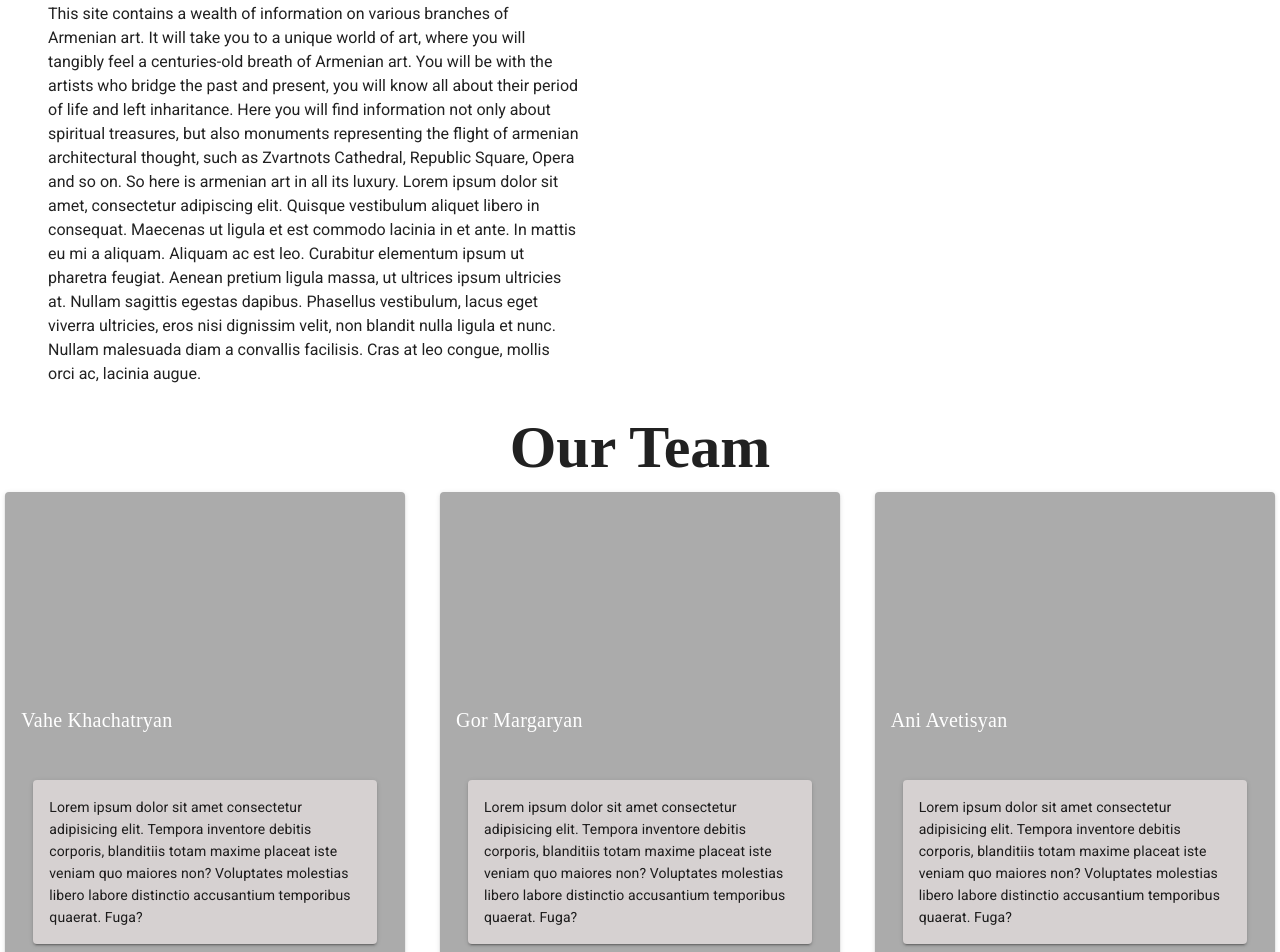
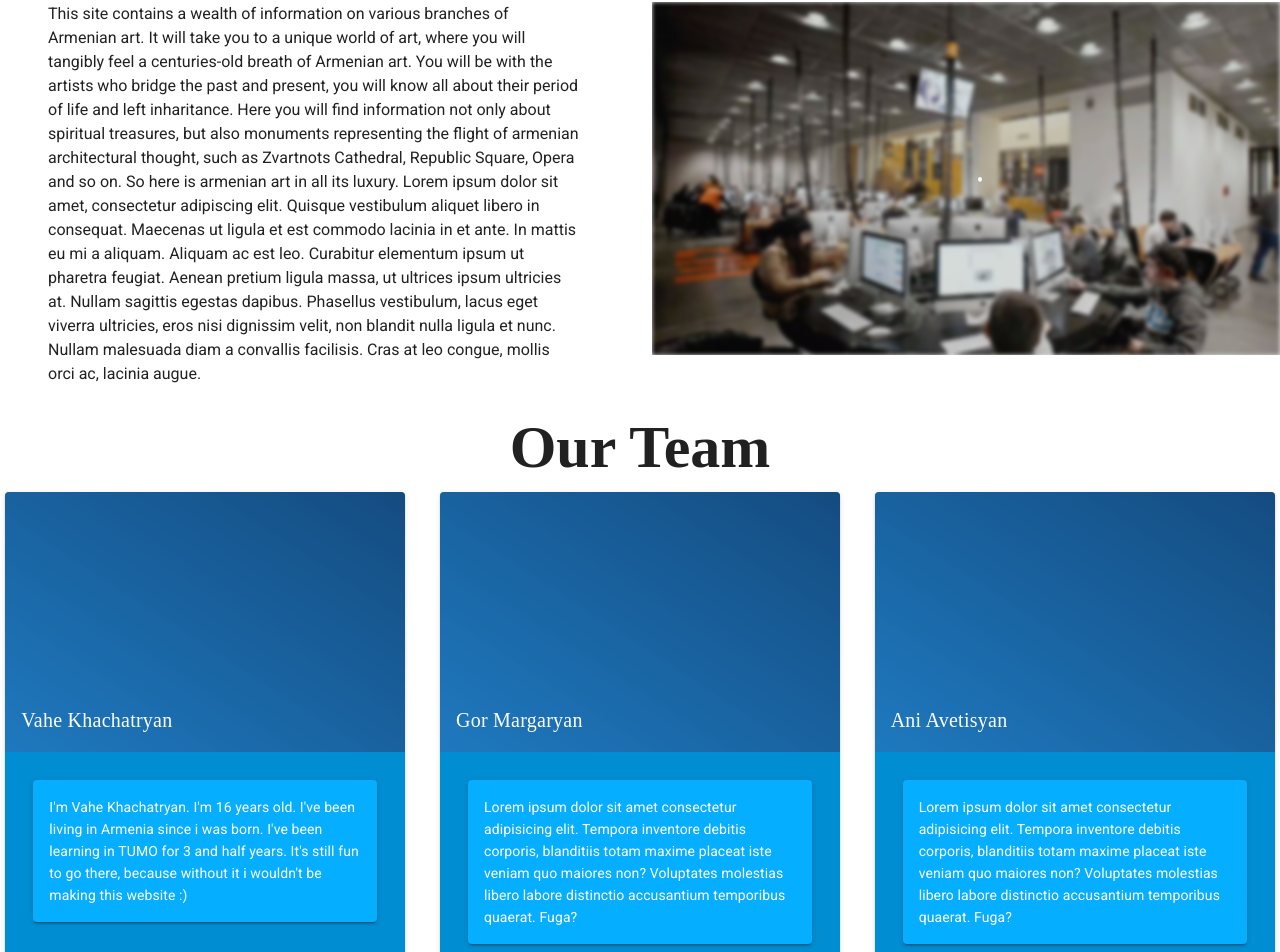
Before and after one commit to arthurTUMO/art, a Vue app: page /about in a window 1280 px wide. Shown: the part 138-1090 px from the top of the page. Built offline with nearby package versions, Linux system fonts and the light colour scheme.

Commit message:
Design Improvments

```diff
--- a/src/main.js
+++ b/src/main.js
@@ -2,6 +2,7 @@ import Vue from 'vue'
 import App from './App.vue'
 import vuetify from './plugins/vuetify'
 import router from './router'
+
 
 Vue.config.productionTip = false
 
--- a/src/router.js
+++ b/src/router.js
@@ -4,6 +4,7 @@ import Home from './views/Home.vue'
 import About from './views/About.vue'
 import Browse from './views/Browse.vue'
 import Display from './views/Display.vue'
+
 Vue.use(Router)
 
 export default new Router({
--- a/src/views/About.vue
+++ b/src/views/About.vue
@@ -8,8 +8,22 @@
     </p>
   </v-col>
   <v-col cols="12" xl="5" lg="6">
-    <v-img src = "@/assets/img/about/TUMO.jpg"></v-img>
-  </v-col>
+   <v-img
+      src="@/assets/img/about/TUMO.jpg"
+      lazy-src="@/assets/img/about/TUMO.jpg"
+      class="grey lighten-2"
+    >
+      <template v-slot:placeholder>
+        <v-row
+          class="fill-height ma-0"
+          align="center"
+          justify="center"
+        >
+          <v-progress-circular indeterminate color="grey lighten-5"></v-progress-circular>
+        </v-row>
+      </template>
+    </v-img>
+</v-col>
 </v-row>
 
 
@@ -18,27 +32,26 @@
   <h1 class="text-center" style="font-family: algerian; font-size:60px;">Our Team</h1>
     <v-row>
     <v-col cols="12" lg ="4" md="6" sm="12">
-        <v-card color= "#ABABAB" class="mx-auto overlay" max-width="400">
-          <v-img class="white--text align-end" height="260px" src="../assets/img/cards/logo.png">
+        <v-card color= "#008DD1" class="mx-auto overlay" max-width="400">
+          <v-img class="white--text align-end" gradient="to top right, rgba(100,115,201,.33), rgba(25,32,72,.7)" height="260px" src="../assets/img/about/Vahe.jpg">
             <v-card-title style="font-family: cursive;">Vahe Khachatryan</v-card-title>
           </v-img>
-          <v-card color="#D6D1D1" class="ma-7">
-            <v-card-text
-  class="text--primary"
-          >Lorem ipsum dolor sit amet consectetur adipisicing elit. Tempora inventore debitis corporis, blanditiis totam maxime placeat iste veniam quo maiores non? Voluptates molestias libero labore distinctio accusantium temporibus quaerat. Fuga?</v-card-text>
+          <v-card color="#05aeff" class="ma-7">
+            <v-card-text style="color:white"
+          >I'm Vahe Khachatryan. I'm 16 years old. I've been living in Armenia since i was born. I've been learning in TUMO for 3 and half years. It's still fun to go there, because without it i wouldn't be making this website :)</v-card-text>
           </v-card>
           <v-card-actions>
           </v-card-actions>
         </v-card>
       </v-col>
       <v-col cols="12"  lg ="4" md="6" sm="12">
-        <v-card color= "#ABABAB" class="mx-auto overlay" max-width="400">
-          <v-img class="white--text align-end" height="260px" src="../assets/img/cards/logo.png">
+        <v-card color= "#008DD1" class="mx-auto overlay" max-width="400">
+          <v-img class="white--text align-end" gradient="to top right, rgba(100,115,201,.33), rgba(25,32,72,.7)" height="260px" src="../assets/img/cards/logo.png">
             <v-card-title style="font-family: cursive;">Gor Margaryan</v-card-title>
           </v-img>
-          <v-card color="#D6D1D1" class="ma-7">
+          <v-card color="#05aeff" class="ma-7">
             <v-card-text
-  class="text--primary"
+ style="color:white"
           >Lorem ipsum dolor sit amet consectetur adipisicing elit. Tempora inventore debitis corporis, blanditiis totam maxime placeat iste veniam quo maiores non? Voluptates molestias libero labore distinctio accusantium temporibus quaerat. Fuga?</v-card-text>
           </v-card>
           <v-card-actions>
@@ -46,13 +59,13 @@
         </v-card>
       </v-col>
       <v-col cols="12"  lg="4" md="12" sm="12">
-        <v-card color= "#ABABAB" class="mx-auto overlay" max-width="400">
-          <v-img class="white--text align-end" height="260px" src="../assets/img/cards/logo.png">
+        <v-card color= "#008DD1" class="mx-auto overlay" max-width="400">
+          <v-img class="white--text align-end" gradient="to top right, rgba(100,115,201,.33), rgba(25,32,72,.7)" height="260px" src="../assets/img/cards/logo.png">
             <v-card-title style="font-family: cursive;">Ani Avetisyan</v-card-title>
           </v-img>
-          <v-card color="#D6D1D1" class="ma-7">
+          <v-card color="#05aeff" class="ma-7">
             <v-card-text
-  class="text--primary"
+  style="color:white"
           >Lorem ipsum dolor sit amet consectetur adipisicing elit. Tempora inventore debitis corporis, blanditiis totam maxime placeat iste veniam quo maiores non? Voluptates molestias libero labore distinctio accusantium temporibus quaerat. Fuga?</v-card-text>
           </v-card>
           <v-card-actions>
--- a/src/views/Home.vue
+++ b/src/views/Home.vue
@@ -23,6 +23,11 @@
                 <v-flex :class="{'ma-12': $vuetify.breakpoint.smAndDown, 'mx-5': $vuetify.breakpoint.mdAndUp}">
                   <h2 :class="{'display-1': $vuetify.breakpoint.smAndDown, 'display-3': $vuetify.breakpoint.mdAndUp}" class = "white-text">{{ item.title }}</h2>
                   <h3 :class="{'display-0': $vuetify.breakpoint.smAndDown, 'display-1': $vuetify.breakpoint.mdAndUp}" class="subheading white-text">{{ item.description }}</h3>
+                  <v-col cols="12" sm="3">
+            <v-btn block rounded dark x-large icon>
+              <v-icon>mdi-arrow-down</v-icon>
+            </v-btn>
+          </v-col>
                 </v-flex>
               </v-layout>
             </v-container>
@@ -30,7 +35,7 @@
       </v-carousel-item>
     </v-carousel>
     <div class="divider">
-      <marquee :class="{'display-0': $vuetify.breakpoint.smAndDown, 'display-1': $vuetify.breakpoint.smAndUp}" class = "text-uppercase my-2" behavior="scroll" direction="left">Interesting fact: Armenia was the first country to have adopted Christianity as its state religion
+      <marquee v-for="fact in facts" :key="fact.id" :class="{'display-0': $vuetify.breakpoint.smAndDown, 'display-1': $vuetify.breakpoint.smAndUp}" class = "text-uppercase my-2" behavior="scroll" direction="left" scrollamount="18">{{ fact.text }}
 </marquee>
     </div>
       <v-parallax
@@ -73,7 +78,6 @@
     </v-card>
   </v-footer>
   </div>
-
 </template>
 
 <script>
@@ -109,6 +113,11 @@ export default {
       'mdi-google-plus',
       'mdi-linkedin',
       'mdi-instagram'
+    ],
+    facts: [
+      {
+        id:1,text:"Interesting fact: Armenia was the first country to have adopted Christianity as its state religion"
+      },
     ]
   }),
   components: {
```
Also changed, not shown: src/assets/img/about/Vahe.jpg (added).
